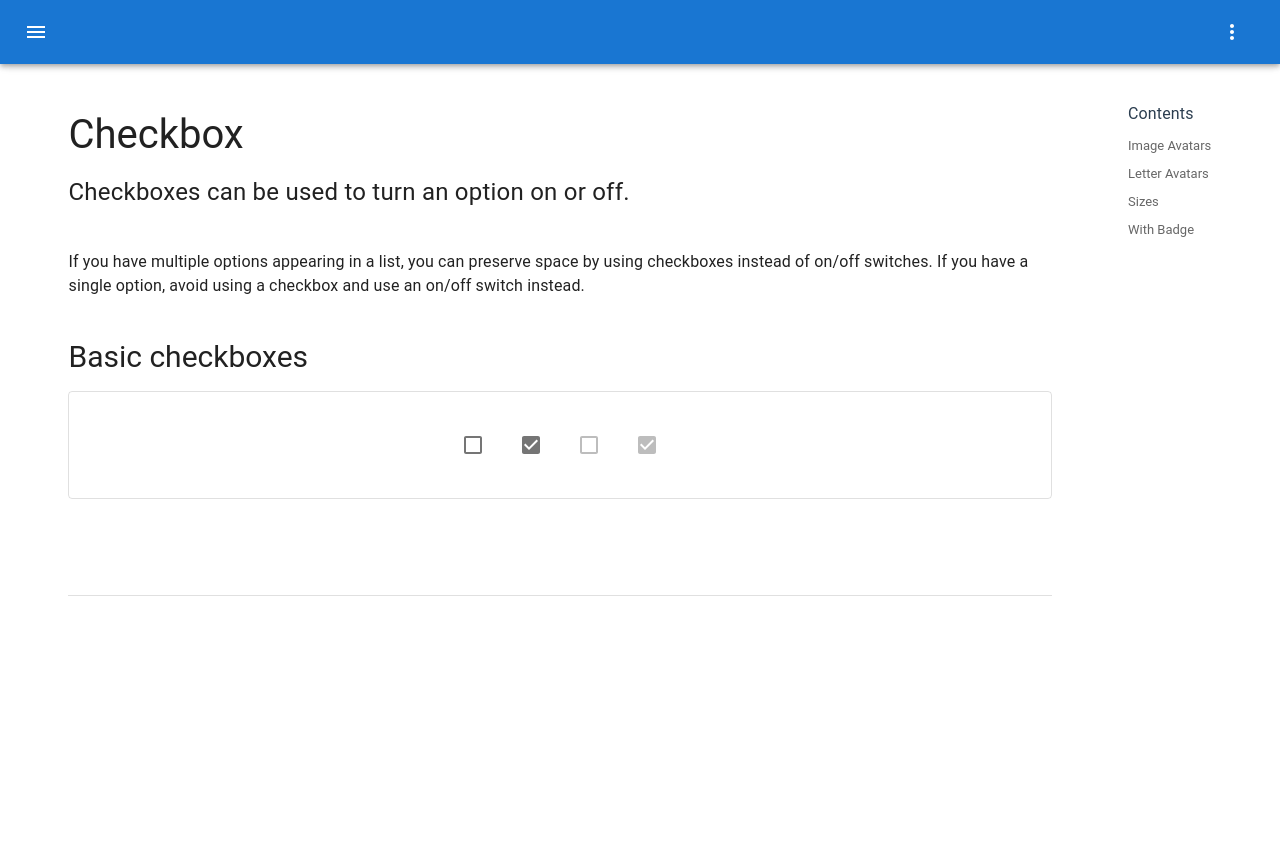
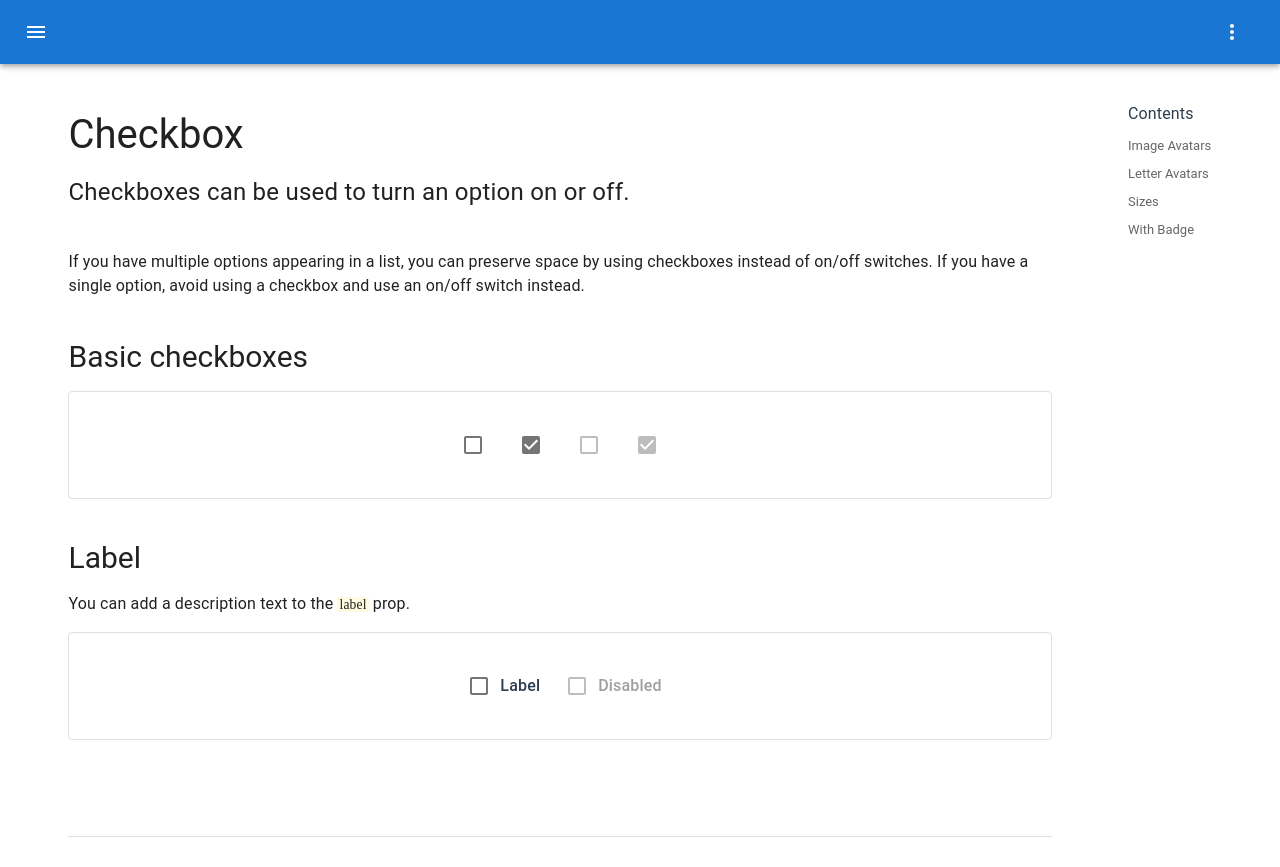
Before and after one commit to KyLoc20/mym-UI, a Vue app: page /checkbox in a window 1280 px wide. Before the commit the page ends 800 px from the top, so only its background shows below. Built offline with nearby package versions, Linux system fonts and the light colour scheme; a web font is replaced by a local one.

Commit message:
[Checkbox] label

```diff
--- a/src/components/Checkbox/Checkbox.vue
+++ b/src/components/Checkbox/Checkbox.vue
@@ -25,7 +25,7 @@
         <path :d="computedPath"></path>
       </svg>
     </span>
-    <span class="label-placeholder" @click="handleCheck">{{ this.label }}</span>
+    <span class="label-placeholder" :style="{color:computedLabelColor}" @click="handleCheck">{{ this.label }}</span>
   </section>
 </template>
 <script>
@@ -67,12 +67,6 @@ export default {
   components: {},
   mixins: [Rippleable],
   props: {
-    padding: {
-      type: Array,
-      default: function() {
-        return [0, 0, 0, 0];
-      },
-    },
     color: {
       default: "default",
       validator: (v) => {
@@ -106,13 +100,13 @@ export default {
       default: false,
       type: Boolean,
     },
+    label: {
+      default: "",
+      type: String,
+    },
     indeterminate: {
       default: false,
       type: Boolean,
-    },
-    label: {
-      default: "",
-      type: String,
     },
   },
   data() {
@@ -154,6 +148,10 @@ export default {
     computedRippleColor() {
       return this.rippleColor || this.getColorFromTheme(this.color, "ripple");
     },
+    computedLabelColor() {
+      if (this.disabled) return "rgba(0, 0, 0, 0.38)";
+      else return null;
+    },
   },
   mounted() {},
   methods: {
@@ -189,11 +187,11 @@ export default {
         } else if (this.state === "checked") {
           this.state = "unchecked";
           this.$emit("check", { value: false });
-        }
-        //ripple
+        } else;
+        //ripple only in icon-button
         if (!e.currentTarget.classList.value.includes("label-placeholder")) {
           this.createRipple(e, true, this.computedRippleColor);
-        }
+        } else;
       }
     },
   },
--- a/src/examples/CheckboxExample.vue
+++ b/src/examples/CheckboxExample.vue
@@ -14,12 +14,19 @@
     <typography variant="h2">Basic checkboxes</typography>
     <section class="group-box box-inline center margin-8 bd-1 br-4">
       <checkbox></checkbox>
-       <checkbox checked></checkbox>
+      <checkbox checked></checkbox>
       <checkbox disabled></checkbox>
-     <checkbox disabled checked></checkbox>
+      <checkbox disabled checked></checkbox>
     </section>
-
-
+    <typography variant="h2">Label</typography>
+    <typography variant="p"
+      >You can add a description text to the
+      <code>label</code> prop.</typography
+    >
+    <section class="group-box box-inline center margin-8 bd-1 br-4">
+      <checkbox label="Label"></checkbox>
+      <checkbox disabled label="Disabled"></checkbox>
+    </section>
   </section>
 </template>
 <script>
@@ -29,11 +36,9 @@ export default {
   name: "CheckboxExample",
   components: { Typography, Checkbox },
   data() {
-    return {
-    };
+    return {};
   },
-  methods: {
-  },
+  methods: {},
   computed: {},
 };
 </script>
```
